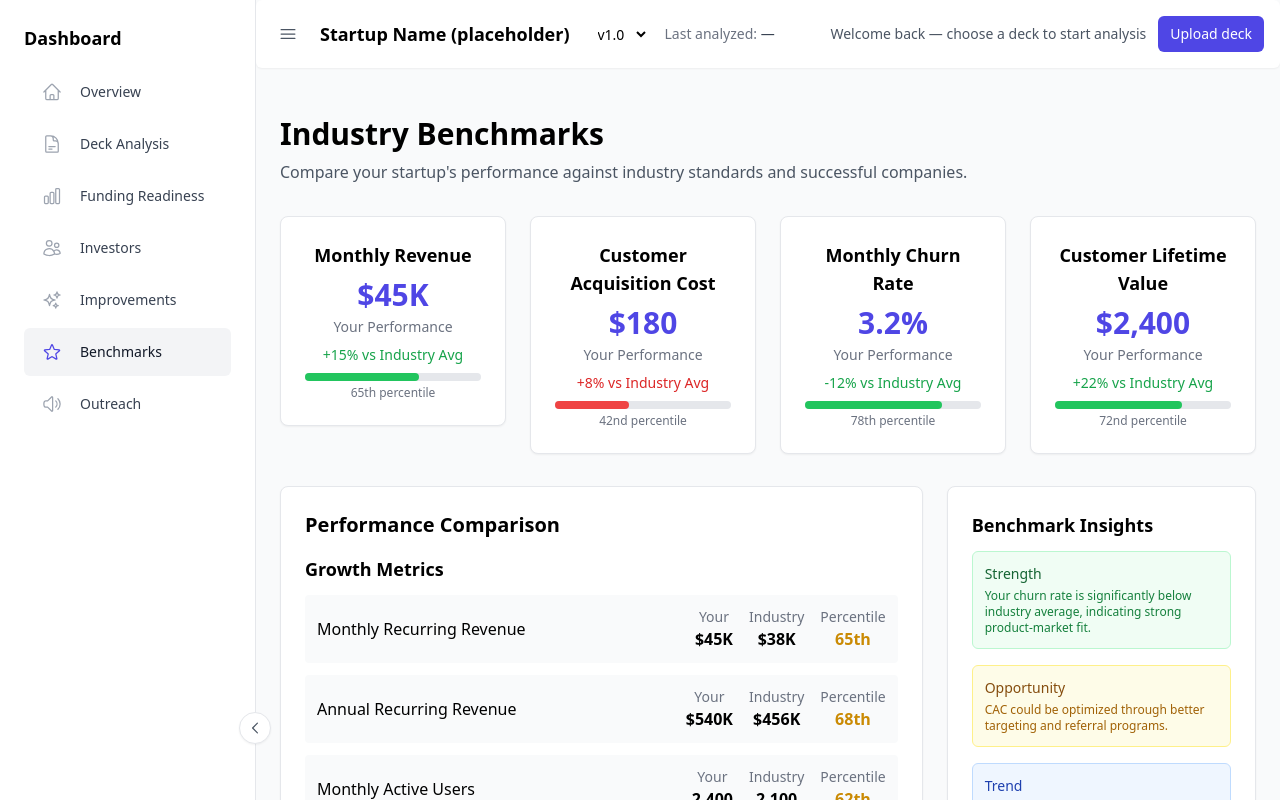
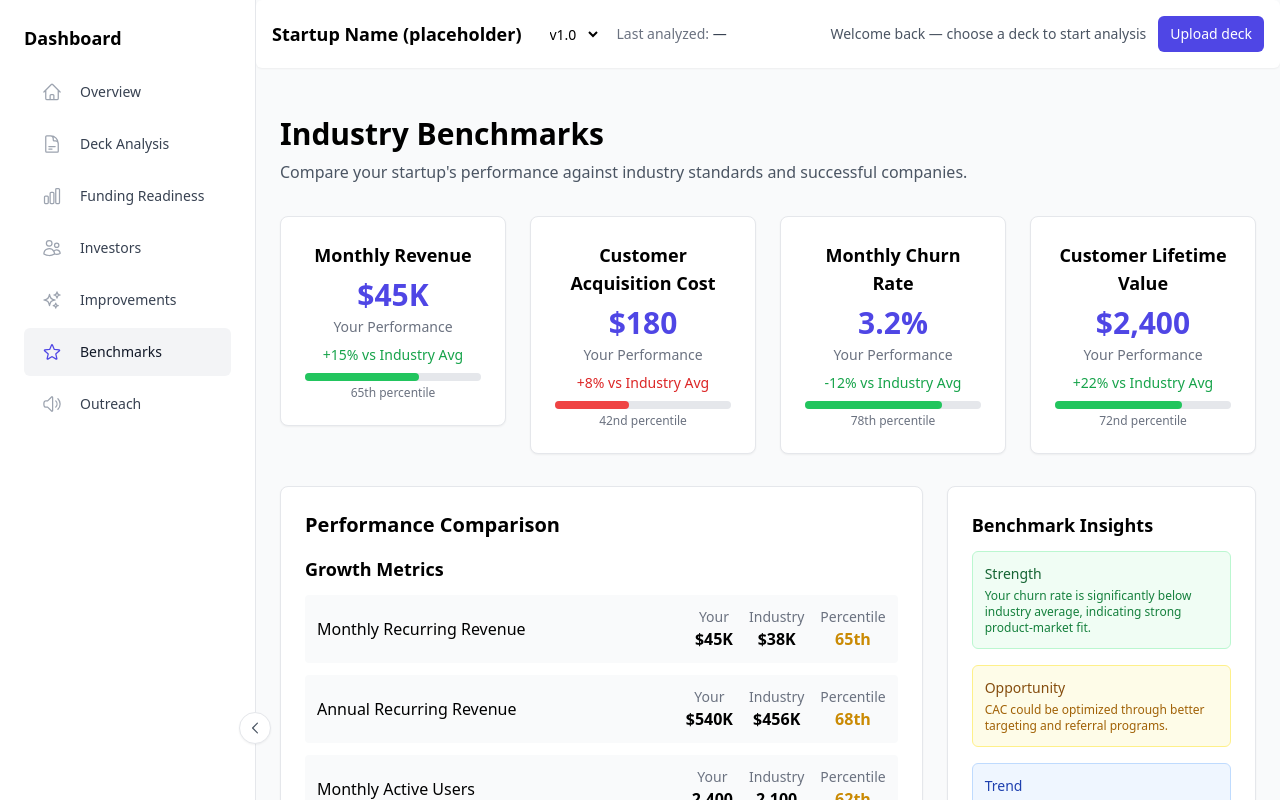
Before and after one commit to Levara-AlphaEye/MVP, a Next.js app in the folder alphaeye/: page /dashboard/benchmarks in a window 1280 px wide. Shown: the top 800 px of the page. Built offline with nearby package versions, Linux system fonts and the light colour scheme.

Commit message:
style: remove redundant button

```diff
--- a/alphaeye/components/layout/DashboardTopHeader.tsx
+++ b/alphaeye/components/layout/DashboardTopHeader.tsx
@@ -17,22 +17,8 @@ export default function DashboardTopHeader({
   return (
     <div className="mb-6">
       <div className="flex items-center justify-between bg-white p-4 rounded-md shadow-sm">
-        <div className="flex items-center space-x-4">
-          {/* Toggle button for collapsing sidebar - visible on md+ screens */}
-          <button
-            type="button"
-            aria-label={collapsed ? 'Open sidebar' : 'Collapse sidebar'}
-            aria-expanded={!collapsed}
-            onClick={onToggleCollapse}
-            className="hidden md:inline-flex items-center justify-center h-8 w-8 rounded-md text-gray-600 hover:bg-gray-100"
-          >
-            {/* simple hamburger / chevron icon that toggles */}
-            {collapsed ? (
-              <ChevronRightIcon className="h-5 w-5 block" aria-hidden />
-            ) : (
-              <Bars3Icon className="h-5 w-5 block" aria-hidden />
-            )}
-          </button>
+          <div className="flex items-center space-x-4">
+
 
           <div className="text-lg font-semibold">Startup Name (placeholder)</div>
 
```
